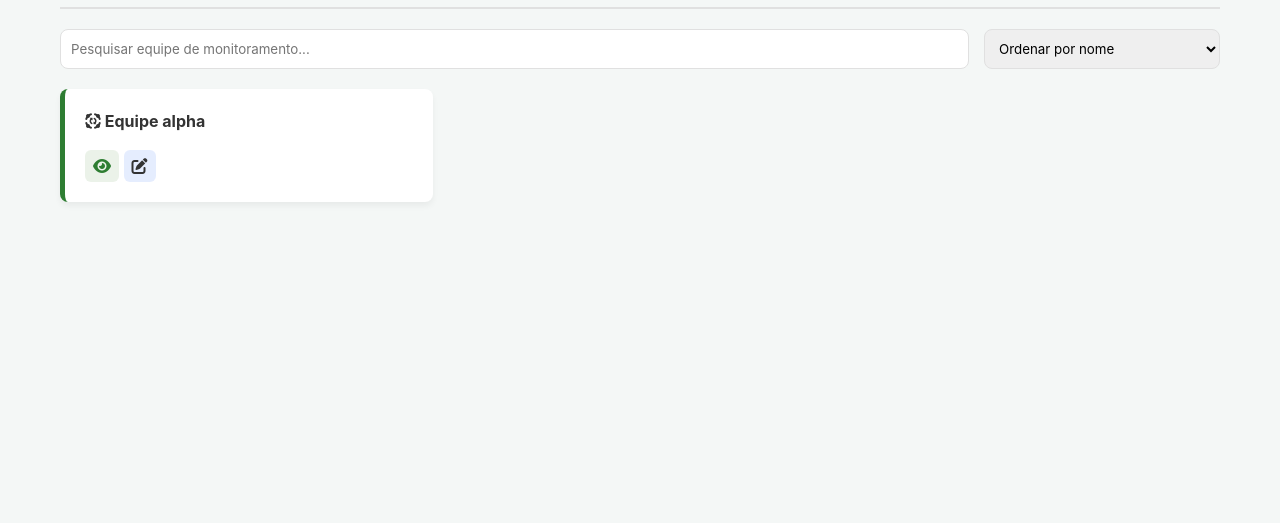
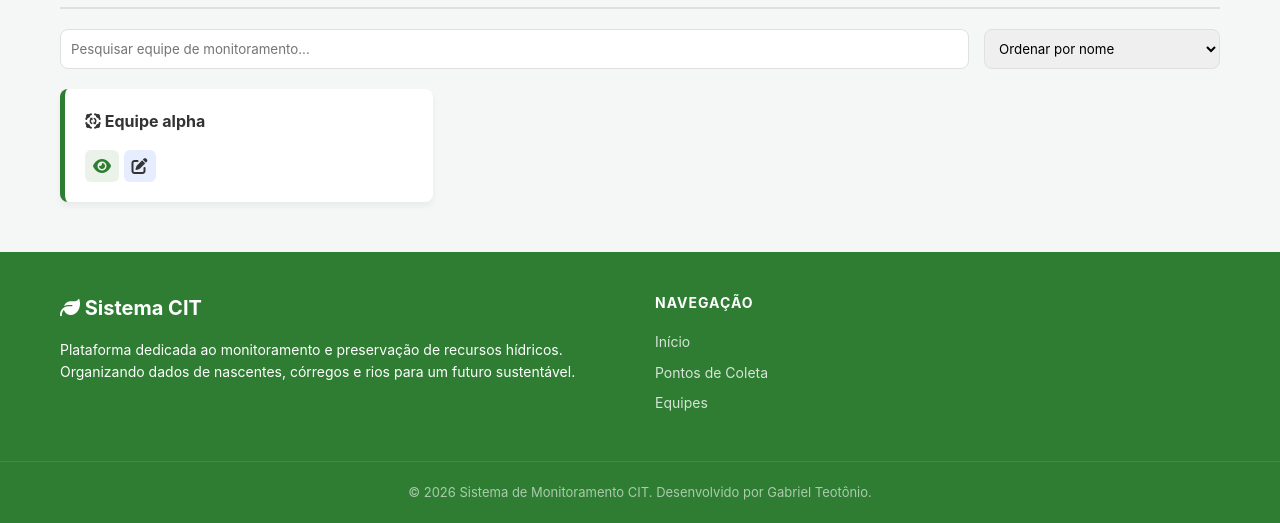
Before and after one commit to gabrielteotonio10/TESTE-PR-TICO---CIT, a plain HTML site: page index.html in a window 1280 px wide. Shown: the part 576-1099 px from the top of the page. Before the commit the page ends 818 px from the top, so only its background shows below. Drawn offline with Linux system fonts and the light colour scheme.

Commit message:
Páginas

```diff
--- /dev/null
+++ b/css/footer.css
@@ -0,0 +1,66 @@
+/*------- Footer geral -------*/
+.footer {
+    background-color: var(--cor-primaria);
+    color: var(--cor-branco);
+    padding: 40px 0 20px 0;
+    margin-top: 50px;
+}
+.footer-container {
+    max-width: 1200px;
+    margin: 0 auto;
+    padding: 0 20px;
+    display: flex;
+    flex-wrap: wrap;
+    justify-content: space-between;
+    align-items: flex-start;
+    gap: 30px;
+}
+.footer-info {
+    flex: 1;
+}
+/*Textos*/
+.footer-info h3 {
+    font-size: 20px;
+    margin-bottom: 15px;
+    gap: 10px;
+}
+
+.footer-info p {
+    font-size: 14px;
+    color: var(--cor-branco);
+}
+.footer-links h4 {
+    margin-bottom: 15px;
+    text-transform: uppercase;
+    font-size: 14px;
+    letter-spacing: 1px;
+}
+/*Links*/
+.footer-links {
+    flex: 1;
+}
+.footer-links ul {
+    list-style: none;
+    padding: 0;
+}
+.footer-links ul li {
+    margin-bottom: 5px;
+}
+.footer-links ul li a {
+    color: rgba(255, 255, 255, 0.8);
+    text-decoration: none;
+    font-size: 14px;
+    transition: color 0.3s;
+}
+.footer-links ul li a:hover {
+    text-decoration: underline;
+}
+/*Parte de baixo*/
+.footer-bottom {
+    text-align: center;
+    margin-top: 40px;
+    padding-top: 20px;
+    border-top: 1px solid rgba(255, 255, 255, 0.1);
+    font-size: 13px;
+    color: rgba(255, 255, 255, 0.6);
+}
--- a/css/global.css
+++ b/css/global.css
@@ -28,4 +28,9 @@ main {
     max-width: 1200px;
     margin: 40px auto;
     padding: 0 20px;
+    min-height: 60vh;
 }
+
+.invisivel {
+    display: none !important;
+}
--- a/css/modals.css
+++ b/css/modals.css
@@ -1,7 +1,3 @@
-/* No global.css */
-.invisivel {
-  display: none !important;
-}
 /*------- Modais gerais -------*/
 .modal {
   display: flex;
--- a/css/style.css
+++ b/css/style.css
@@ -2,3 +2,4 @@
 @import url('navbar.css');
 @import url('cards.css');
 @import url('modals.css');
+@import url('footer.css');
--- a/index.html
+++ b/index.html
@@ -17,11 +17,11 @@
 
     <nav class="navbar">
         <div class="navbar-menu">
-            <a href="#">
+            <a href="#" class="pagina-inicial">
                 <div class="navbar-logo"><i class="fa-solid fa-leaf"></i>Sistema CIT</div>
             </a>
-            <a href="#pontos-coleta">Pontos</a>
-            <a href="#pontos-equipe">Equipes</a>
+            <a href="#pontos-coleta" class="pagina-pontos">Pontos</a>
+            <a href="#pontos-equipe" class="pagina-equipes">Equipes</a>
         </div>
     </nav>
 
@@ -30,7 +30,7 @@
         <section id="pontos-coleta">
             <div class="section-header-coleta">
                 <h2>Pontos de Coleta</h2>
-                <button href="#adicionar-coleta" class="btn-adicionar-coleta">Novo Ponto</button>
+                <button class="btn-adicionar-coleta">Novo Ponto</button>
             </div>
             <div class="controles-coleta">
                 <input type="text" class="campo-busca-coleta" placeholder="Pesquisar ponto de coleta...">
@@ -92,7 +92,7 @@
     </main>
 
     <!--Modal dos pontos de coleta-->
-    <div id="adicionar-coleta" class="modal hidden invisivel">
+    <div id="adicionar-coleta" class="modal invisivel">
         <div class="modal-conteudo">
             <button type="button" class="sair-button"><i class="fa-solid fa-x"></i></button>
             <h3>Cadastrar Novo Ponto de Coleta</h3>
@@ -202,7 +202,7 @@
 
     <!--Confirmar exclusão-->
     <div id="alerta-excluir" class="modal invisivel">
-        <div class="modal-conteudo modal-excluir" >
+        <div class="modal-conteudo modal-excluir">
             <h3>Confirmar Exclusão</h3>
             <p>Tem certeza que deseja apagar este registro?</p>
             <div class="botoes-confirmar-exclusao">
@@ -212,6 +212,34 @@
         </div>
     </div>
 
+    <!--Footer-->
+    <footer class="footer">
+        <div class="footer-container">
+            <div class="footer-info">
+                <h3><i class="fa-solid fa-leaf"></i> Sistema CIT</h3>
+                <p>Plataforma dedicada ao monitoramento e preservação de recursos hídricos.
+                    Organizando dados de nascentes, córregos e rios para um futuro sustentável.</p>
+            </div>
+
+            <div class="footer-links">
+                <h4>Navegação</h4>
+                <ul>
+                    <li><a href="#" class="pagina-inicial">Início</a></li>
+                    <li><a href="#pontos-coleta" class="pagina-pontos">Pontos de Coleta</a></li>
+                    <li><a href="#pontos-equipe" class="pagina-equipes">Equipes</a></li>
+
+                </ul>
+            </div>
+        </div>
+
+        <div class="footer-bottom">
+            <p>&copy; 2026 Sistema de Monitoramento CIT. Desenvolvido por Gabriel Teotônio.</p>
+        </div>
+    </footer>
+
+    <!--JavaScript-->
+    <script src="js/pages.js"></script>
 </body>
 
+
 </html>
--- a/js/pages.js
+++ b/js/pages.js
@@ -0,0 +1,43 @@
+document.addEventListener("DOMContentLoaded", () => {
+  console.log("CIT: Script carregado");
+
+  // -------- Troca de páginas --------
+  // Links da Navbar
+  const linkHome = document.querySelectorAll(".pagina-inicial");
+  const linkPontos = document.querySelectorAll(".pagina-pontos");
+  const linkEquipes = document.querySelectorAll(".pagina-equipes");
+  // Mostragem de coletra e equipe
+  const secaoPontos = document.querySelector("#pontos-coleta");
+  const secaoEquipes = document.querySelector("#pontos-equipe");
+  // Função para esconder tudo
+  function esconderTodas() {
+    secaoPontos.classList.add("invisivel");
+    secaoEquipes.classList.add("invisivel");
+  }
+  // Ouvintes de Evento
+  linkHome.forEach((link) => {
+    link.addEventListener("click", (e) => {
+      e.preventDefault();
+      secaoPontos.classList.remove("invisivel");
+      secaoEquipes.classList.remove("invisivel");
+    });
+  });
+  // Links de Pontos
+  linkPontos.forEach((link) => {
+    link.addEventListener("click", (e) => {
+      e.preventDefault();
+      esconderTodas();
+      secaoPontos.classList.remove("invisivel");
+    });
+  });
+  // Links de Equipes
+  linkEquipes.forEach((link) => {
+    link.addEventListener("click", (e) => {
+      e.preventDefault();
+      esconderTodas();
+      secaoEquipes.classList.remove("invisivel");
+    });
+  });
+
+  // -------- Abertura de modais --------
+});
```
Also changed, not shown: css/cards.css (line endings or trailing spaces), js/api/apiPontosColeta.js (added).
